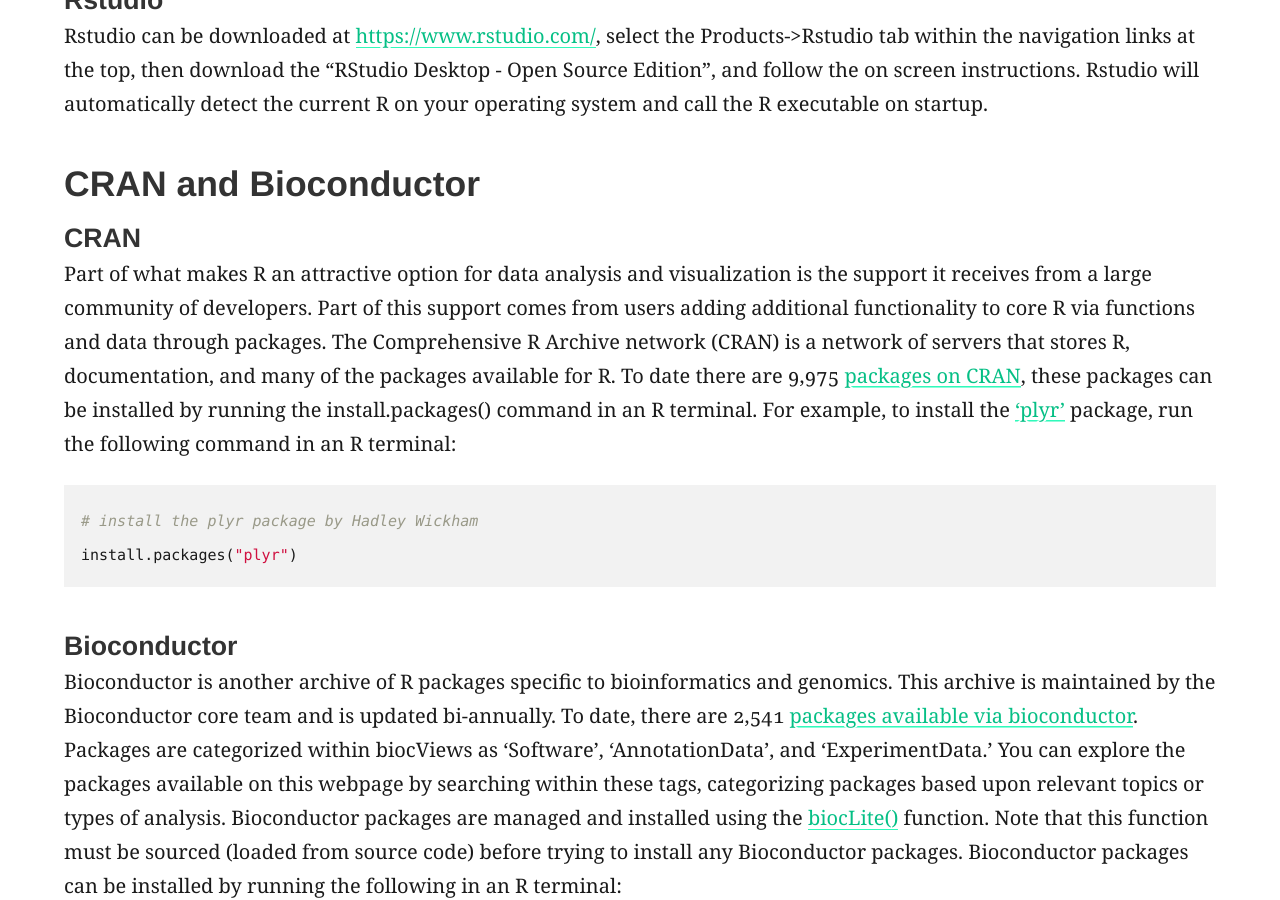
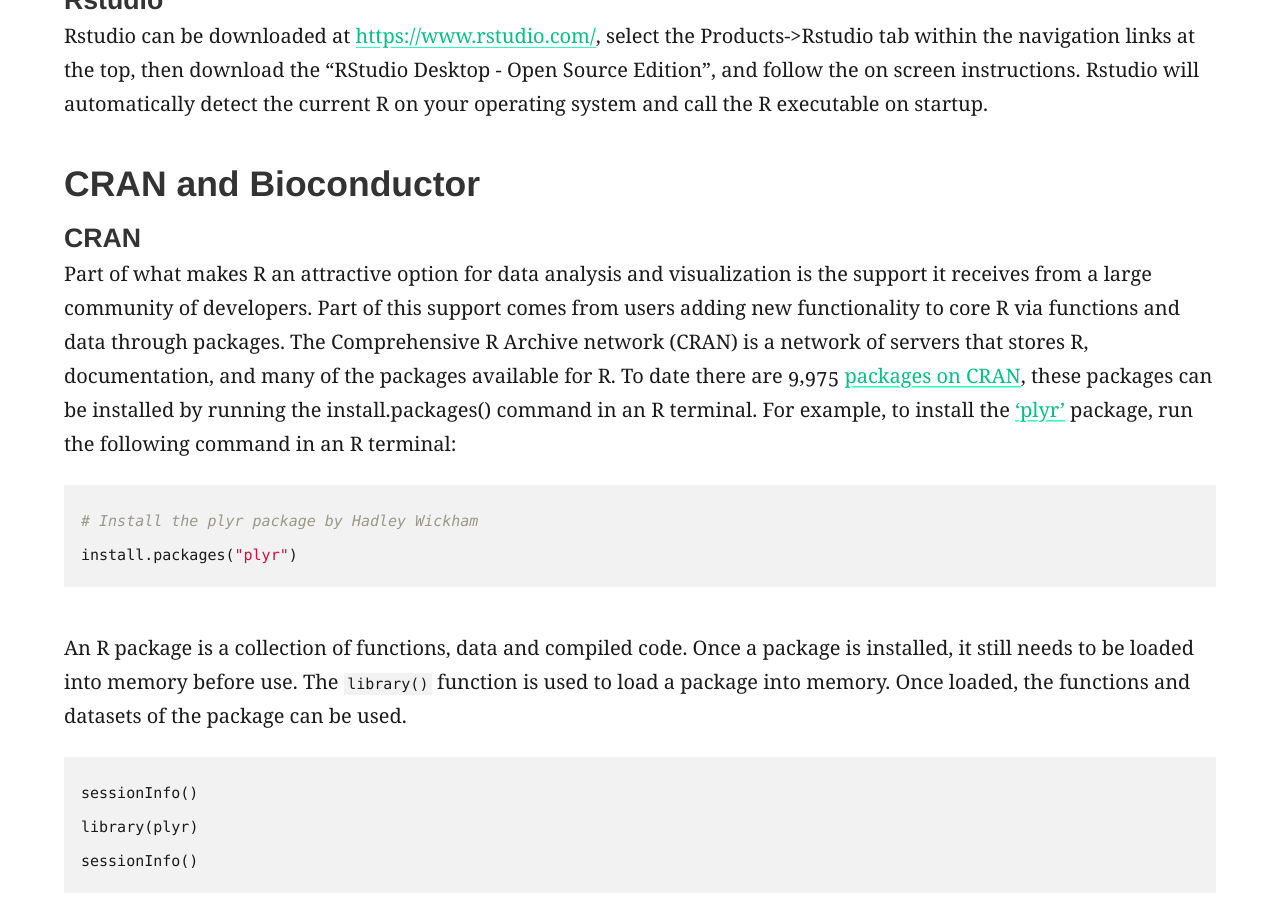
Before and after one commit to griffithlab/genviz.org, a Jekyll site: the page built from _posts/0002-02-01-introductionToR.md, in a window 1280 px wide and 900 px high, scrolled down 1462 px. Built offline with Jekyll 4.4.1, drawn with Linux system fonts in a browser that asks for light colours; nearby versions of some CDN libraries; some of the changed text lies outside the part shown.

Commit message:
Add explanation of packages vs. libraries vs. functions.

````diff
--- a/_posts/0002-02-01-introductionToR.md
+++ b/_posts/0002-02-01-introductionToR.md
@@ -32,10 +32,32 @@ Rstudio can be downloaded at [https://www.rstudio.com/](https://www.rstudio.com/
 
 #### CRAN
 
-Part of what makes R an attractive option for data analysis and visualization is the support it receives from a large community of developers. Part of this support comes from users adding additional functionality to core R via functions and data through packages. The Comprehensive R Archive network (CRAN) is a network of servers that stores R, documentation, and many of the packages available for R. To date there are 9,975 [packages on CRAN](https://cran.r-project.org/web/packages/), these packages can be installed by running the install.packages() command in an R terminal. For example, to install the ['plyr'](https://cran.r-project.org/web/packages/plyr/index.html) package, run the following command in an R terminal:
+Part of what makes R an attractive option for data analysis and visualization is the support it receives from a large community of developers. Part of this support comes from users adding new functionality to core R via functions and data through packages. The Comprehensive R Archive network (CRAN) is a network of servers that stores R, documentation, and many of the packages available for R. To date there are 9,975 [packages on CRAN](https://cran.r-project.org/web/packages/), these packages can be installed by running the install.packages() command in an R terminal. For example, to install the ['plyr'](https://cran.r-project.org/web/packages/plyr/index.html) package, run the following command in an R terminal:
 ```R
-# install the plyr package by Hadley Wickham
+# Install the plyr package by Hadley Wickham
 install.packages("plyr")
+```
+
+An R package is a collection of functions, data and compiled code. Once a package is installed, it still needs to be loaded into memory before use. The `library()` function is used to load a package into memory. Once loaded, the functions and datasets of the package can be used.
+
+```R
+sessionInfo()
+library(plyr)
+sessionInfo()
+```
+
+What do you see by executing `sessionInfo()` twice?
+{% include question.html question="Get a hint!" answer='sessionInfo displays the characteristics of your current R session, including R version info, and packages currently loaded.'%}
+{% include question.html question="Answer" answer='Before running `library(plyr), the library is not in memory according to sessionInfo(), after loading it, we can see that is it is loaded.`'%}
+
+To see what packages are currently available in your R installation you can do the following:
+
+```R
+# Where package files are installed on your computer
+.libPaths()
+
+# All packages currently installed
+lapply(.libPaths(), dir)
 ```
 
 #### Bioconductor
````
